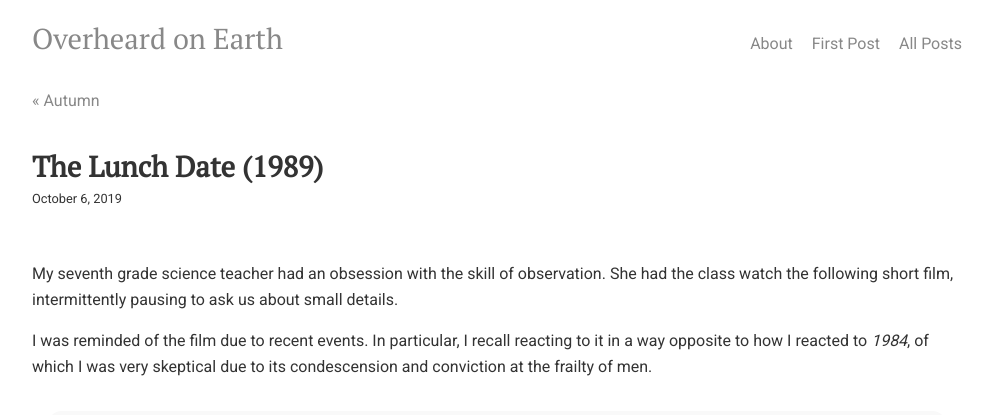
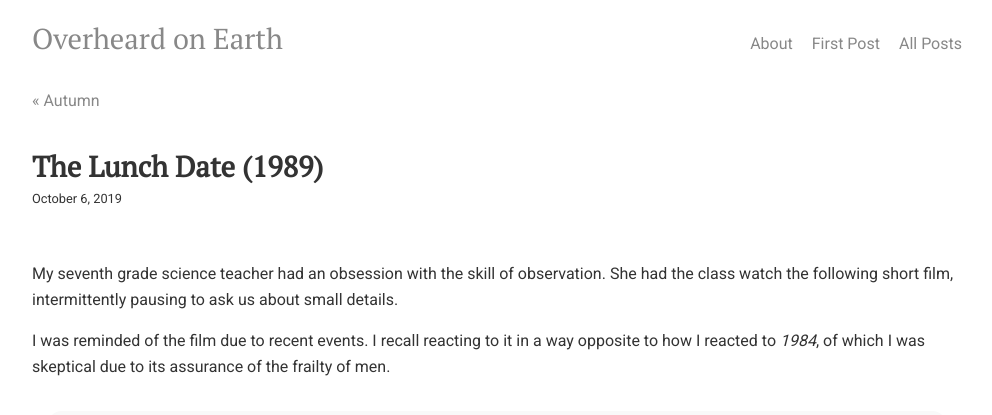
Before and after one commit to overheardonearth/overheardonearth.github.io, a Jekyll site: the page built from _posts/2019-10-06-the-lunch-date-1989.html, in a window 1280 px wide, cut to the strip 0-422 px from the top of the page. Shown: the top 415 px of the strip, without its empty margins (143-1135 px from the left). Built offline with Jekyll 4.4.1, drawn with Linux system fonts in a browser that asks for light colours; comment, search, counter and statistics services are not loaded.

Commit message:
Update 2019-10-06-the-lunch-date-1989.html

```diff
--- a/_posts/2019-10-06-the-lunch-date-1989.html
+++ b/_posts/2019-10-06-the-lunch-date-1989.html
@@ -7,7 +7,7 @@ date: 2019-10-06
 
 My seventh grade science teacher had an obsession with the skill of observation. She had the class watch the following short film, intermittently pausing to ask us about small details.
 
-<p>I was reminded of the film due to recent events. In particular, I recall reacting to it in a way opposite to how I reacted to <i>1984</i>, of which I was very skeptical due to its condescension and conviction at the frailty of men.
+<p>I was reminded of the film due to recent events. I recall reacting to it in a way opposite to how I reacted to <i>1984</i>, of which I was skeptical due to its assurance of the frailty of men.
 
 
 
```
